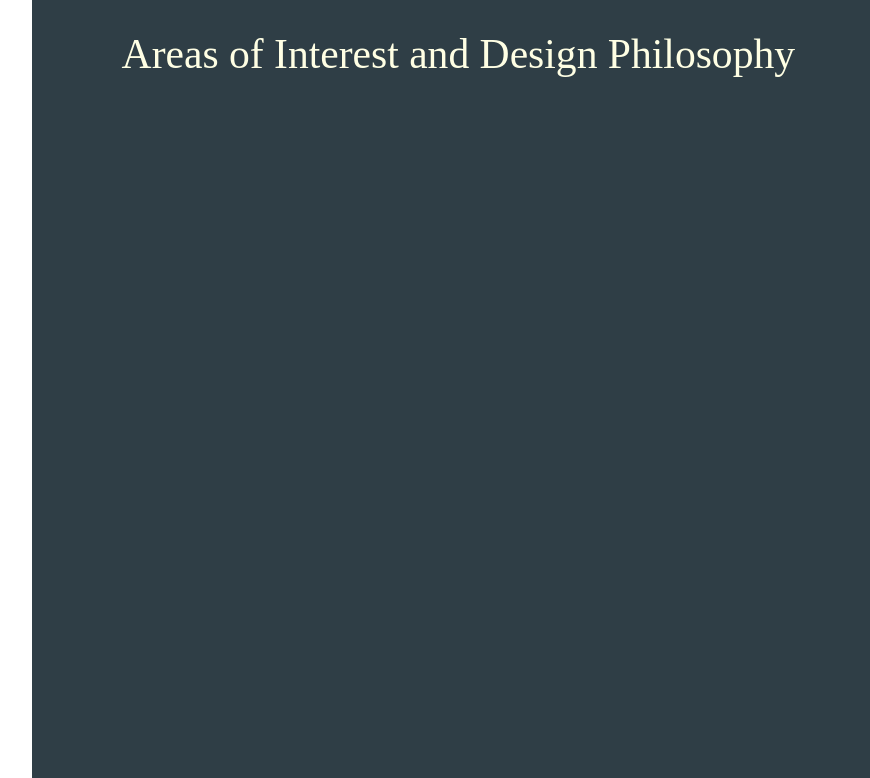
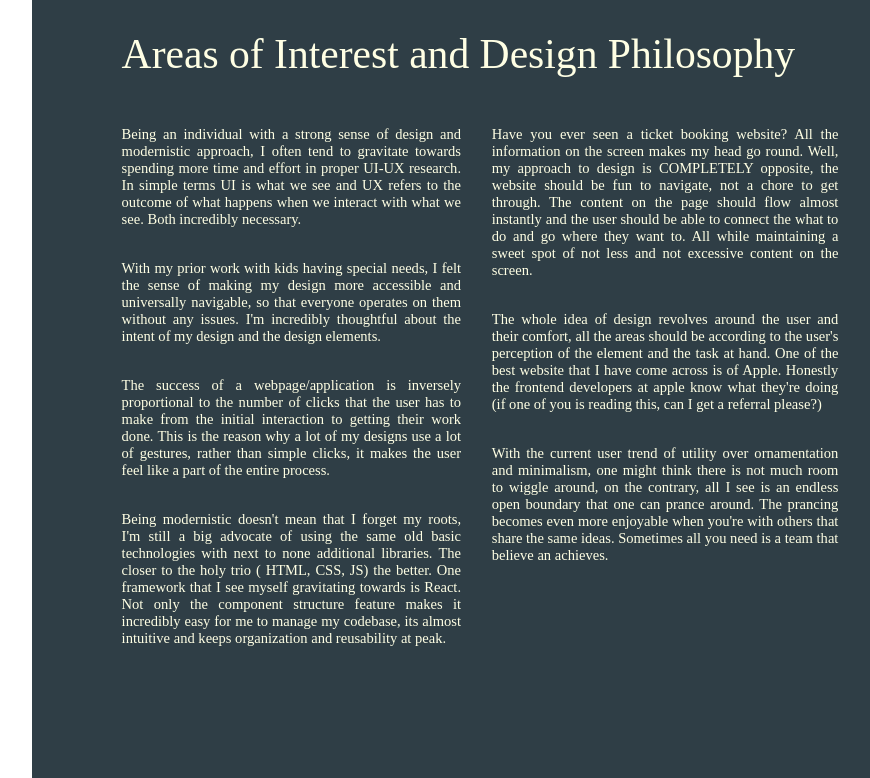
Before and after one commit to amodhsharma/portfolioNext, a Next.js app: page / in a window 1280 px wide. Shown: the part 802-1580 px from the top of the page, without its empty margins (352-1222 px from the left). Built offline with nearby package versions, Linux system fonts and the light colour scheme.

Commit message:
20 sep 2024 -2

```diff
--- a/components/ScrollAreas.js
+++ b/components/ScrollAreas.js
@@ -1,5 +1,6 @@
 import React from 'react';
 import styles from '../src/app/page.module.css';
+import areaStyles from './ScrollAreas.module.css';
 
 const ScrollAreas = () => {
   return (
@@ -11,7 +12,20 @@ const ScrollAreas = () => {
           }}>
             <span style={{ fontSize: 'calc(2vw + 2vh)', fontWeight: 100, marginTop: '4vh', fontFamily: '"Libre Caslon Text", serif'}}>Areas of Interest and Design Philosophy</span>
             {/*margin top ensures that the text Areas of interest is displayed at a distance of 4 vw from top of section */}
-            {/* BODY */}
+            <div className={areaStyles.MainAreas}>
+                <div className={areaStyles.MainAreasAreas}>
+                  {/* AREAS */}
+                  <p>Being an individual with a strong sense of design and modernistic approach, I often tend to gravitate towards spending more time and effort in proper UI-UX research. In simple terms UI is what we see and UX refers to the outcome of what happens when we interact with what we see. Both incredibly necessary. </p>
+                  <p>With my prior work with kids having special needs, I felt the sense of making my design more accessible and universally navigable, so that everyone operates on them without any issues. I'm incredibly thoughtful about the intent of my design and the design elements. </p>
+                  <p>The success of a webpage/application is inversely proportional to the number of clicks that the user has to make from the initial interaction to getting their work done. This is the reason why a lot of my designs use a lot of gestures, rather than simple clicks, it makes the user feel like a part of the entire process.</p>
+                  <p>Being modernistic doesn't mean that I forget my roots, I'm still a big advocate of using the same old basic technologies with next to none additional libraries. The closer to the holy trio ( HTML, CSS, JS) the better. One framework that I see myself gravitating towards is React. Not only the component structure feature makes it incredibly easy for me to manage my codebase, its almost intuitive and keeps organization and reusability at peak.</p>
+                </div>
+                <div className={areaStyles.MainAreasPhilosophy}>
+                  <p>Have you ever seen a ticket booking website? All the information on the screen makes my head go round. Well, my approach to design is COMPLETELY opposite, the website should be fun to navigate, not a chore to get through. The content on the page should flow almost instantly and the user should be able to connect the what to do and go where they want to. All while maintaining a sweet spot of not less and not excessive content on the screen.</p>
+                  <p>The whole idea of design revolves around the user and their comfort, all the areas should be according to the user's perception of the element and the task at hand. One of the best website that I have come across is of Apple. Honestly the frontend developers at apple know what they're doing (if one of you is reading this, can I get a referral please?)</p>
+                  <p>With the current user trend of utility over ornamentation and minimalism, one might think there is not much room to wiggle around, on the contrary, all I see is an endless open boundary that one can prance around. The prancing becomes even more enjoyable when you're with others that share the same ideas. Sometimes all you need is a team that believe an achieves. </p>
+                </div>
+            </div>
     </section>
   );
 }
--- /dev/null
+++ b/components/ScrollAreas.module.css
@@ -0,0 +1,34 @@
+.MainAreas{
+    display: flex;
+    flex-direction: row;
+    /* side by side text like newspaper */
+    justify-content: center;
+    align-items: flex-start;
+    height: 100vh;
+    margin-top: 2rem;
+
+}
+
+.MainAreas p{
+    text-align: justify;
+    font-size: calc(0.7vh + 0.7vw);
+    margin-top: 2vh;
+    margin-bottom: 2vh;
+    font-family: '"Libre Caslon Text", serif';
+}
+
+.MainAreasAreas{
+    display: flex;
+    flex-direction: column;
+    justify-content: center;
+    align-items: center;
+    margin-right: 1.2vw;
+}
+
+.MainAreasPhilosophy{
+    display: flex;
+    flex-direction: column;
+    justify-content: center;
+    align-items: center;
+    margin-left: 1.2vw;
+}
--- a/components/Skills/RenderImage.js
+++ b/components/Skills/RenderImage.js
@@ -8,7 +8,10 @@ const RenderImage = ({ images }) => {
         {images.map((img, index) => (
           <div key={index} className={styles.gridItem} >
               <div className={styles.imageWrapper}>
-                <Image src={img.src} alt={img.name} layout="responsive" width={150} /* Base width */ height={150} /* Base height *//>
+                <Image src={img.src} alt={img.name} width={150} /* Base width */ height={150} /* Base height */
+                priority={true} // This makes the image load with priority
+                placeholder="blur" // This enables the blur effect while the image is loading
+                blurDataURL="/images/placeholder-blur.png"/>
                 </div>
                 <span className={styles.imageLabel}>{img.name}</span> {/* Floating name label */}
           </div>
```
